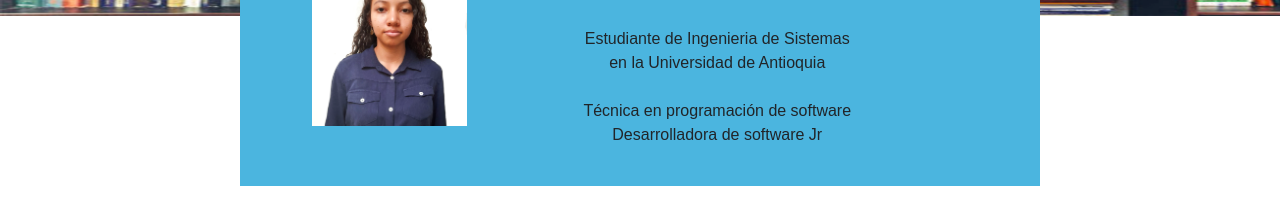
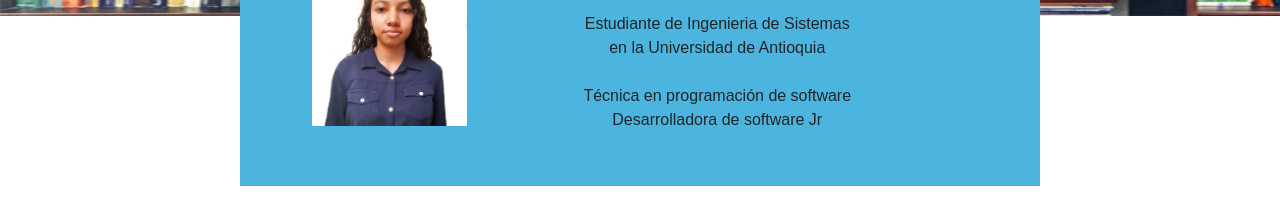
Before and after one commit to Laurac023/bootcampFullstackSP, a plain HTML site: page PerfilFront1/index.html in a window 1280 px wide. Shown: the part 214-433 px from the top of the page. Drawn offline with nearby package versions, Linux system fonts and the light colour scheme.

Commit message:
Update styles.css

```diff
--- a/PerfilFront1/css/styles.css
+++ b/PerfilFront1/css/styles.css
@@ -44,7 +44,7 @@ header {
 .presentation{
     float: left;
     margin-left: 15%;
-    margin-top: 30px !important;
+    margin-top: 15px !important;
     text-align: center;
     font-family: Arial, Helvetica, sans-serif;
     text-decoration: bold;
```
